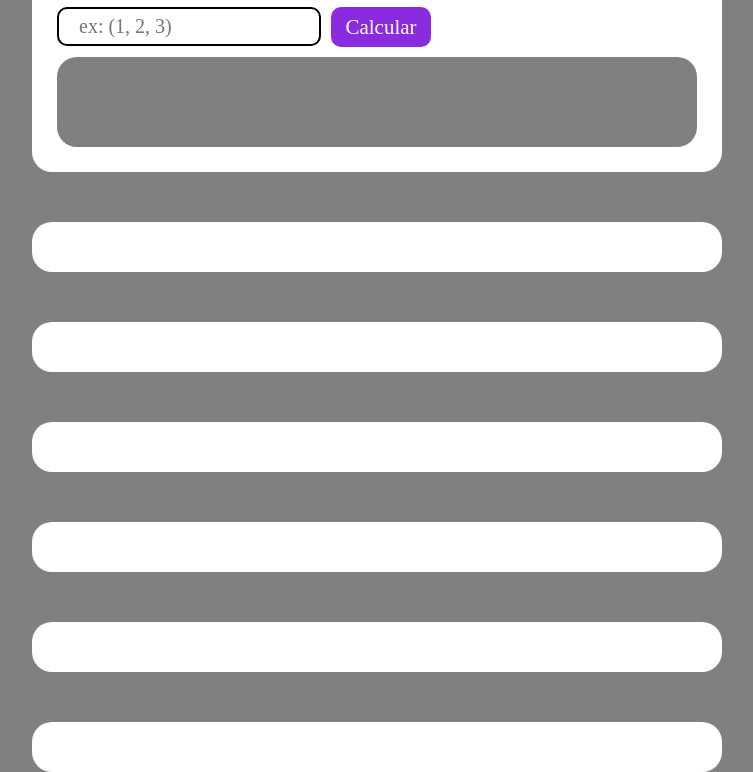
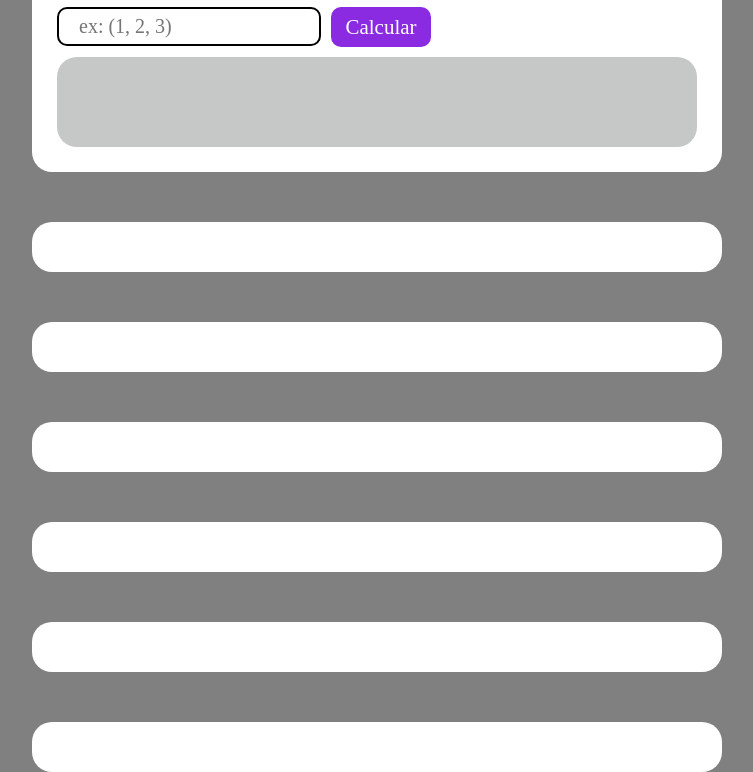
Before and after one commit to sandersonsamuel/TDE-MATEMATICA, a plain HTML site: page index.html in a window 1280 px wide. Shown: the part 171-943 px from the top of the page, without its empty margins (263-1016 px from the left). Drawn offline with Linux system fonts and the light colour scheme.

Commit message:
Update style.css

```diff
--- a/style/style.css
+++ b/style/style.css
@@ -60,7 +60,7 @@ body{
 }
 .res-area{
     margin-top: 10px;
-    background-color: grey;
+    background-color: #8e928f80;
     border-radius: 20px;
     height: 30px;
     padding: 30px;
```
